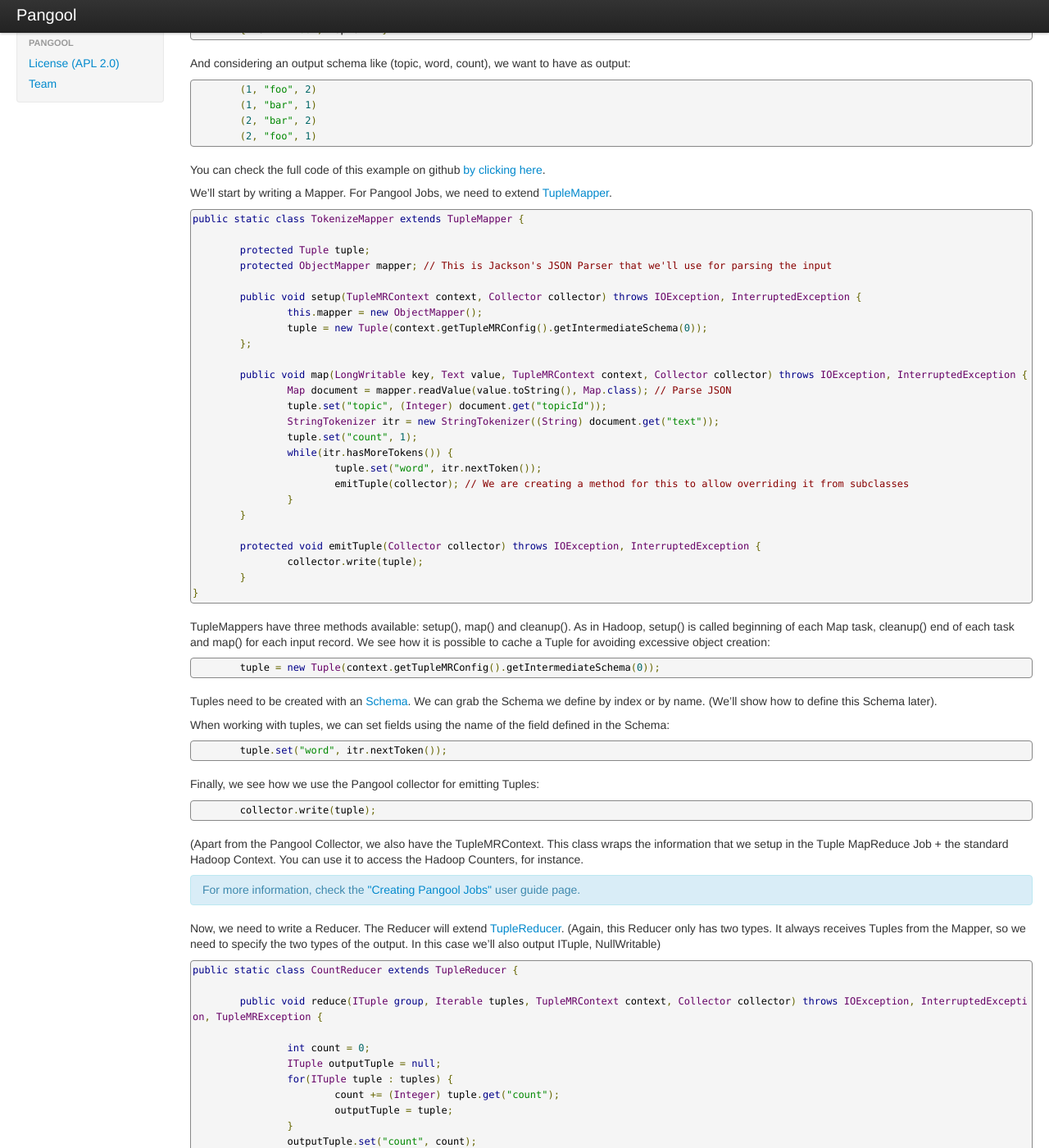
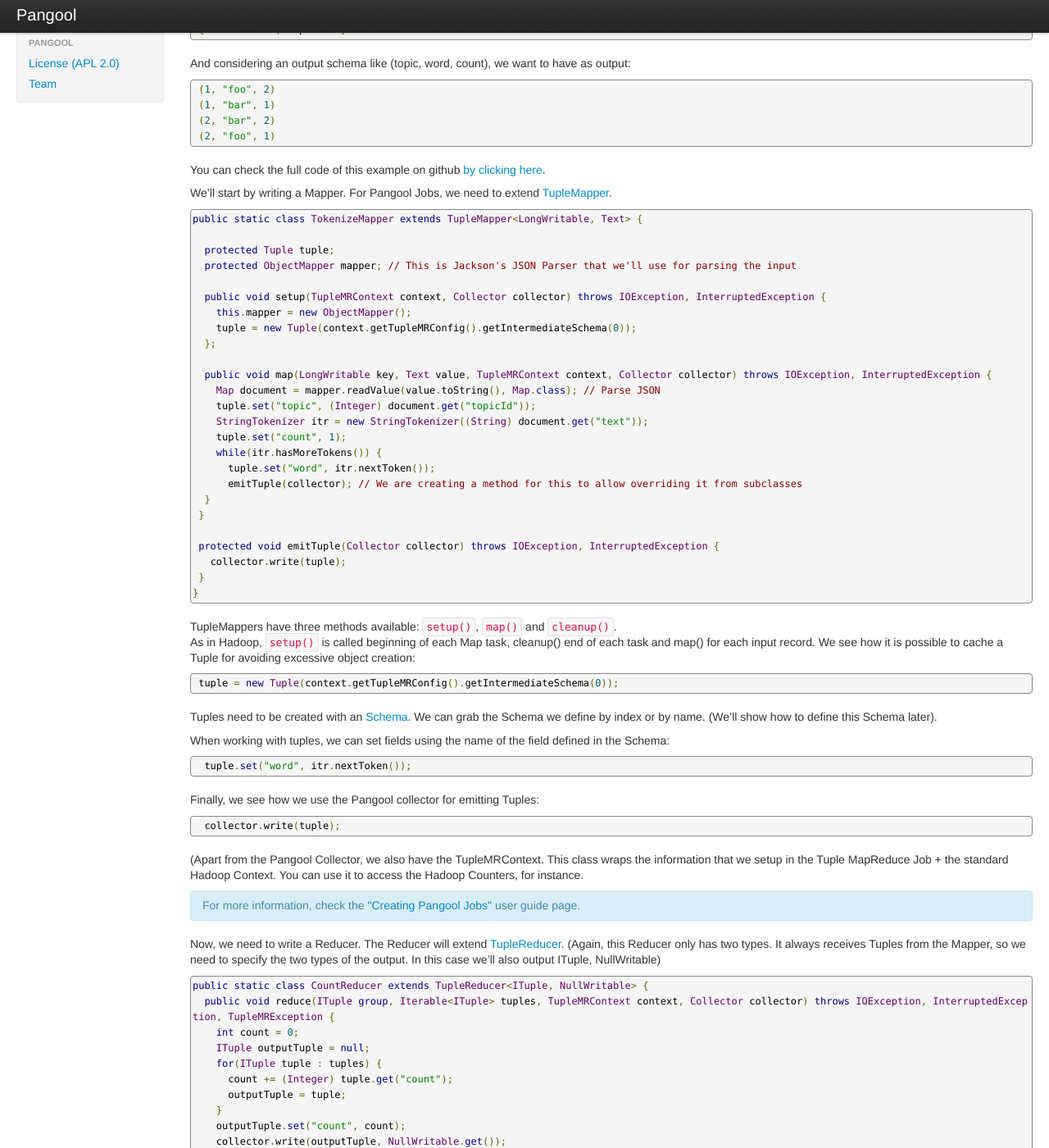
Before and after one commit to datasalt/pangool, a Jekyll site: the page built from introduction.html, in a window 1280 px wide and 1400 px high, scrolled down 667 px. Shown: the whole window at 82% size. Built offline with Jekyll 4.4.1, drawn with Linux system fonts in a browser that asks for light colours; nearby versions of some CDN libraries; Markdown is read by kramdown in place of the engine named in the settings.

Commit message:
fixed formatting in introduction

```diff
--- a/introduction.html
+++ b/introduction.html
@@ -63,7 +63,7 @@
 </p>
 
 <pre class="prettyprint" id="java">
-public static class TokenizeMapper extends TupleMapper<LongWritable, Text> {
+public static class TokenizeMapper extends TupleMapper&lt;LongWritable, Text&gt; {
 
   protected Tuple tuple;
   protected ObjectMapper mapper; // This is Jackson's JSON Parser that we'll use for parsing the input
@@ -91,8 +91,8 @@
 </pre>
 
 <p>
-TupleMappers have three methods available: setup(), map() and cleanup().
-As in Hadoop, setup() is called beginning of each Map task, cleanup() end of each task and map() for each input record.
+TupleMappers have three methods available: <code>setup()</code>, <code>map()</code> and <code>cleanup()</code>.<br>
+As in Hadoop, <code>setup()</code> is called beginning of each Map task, cleanup() end of each task and map() for each input record.
 We see how it is possible to cache a Tuple for avoiding excessive object creation:
 </p>
 
@@ -134,10 +134,8 @@
 </p>
 
 <pre class="prettyprint" id="java">
-public static class CountReducer extends TupleReducer<ITuple, NullWritable> {
-
-	public void reduce(ITuple group, Iterable<ITuple> tuples, TupleMRContext context, Collector collector) throws IOException, InterruptedException, TupleMRException {
-
+public static class CountReducer extends TupleReducer&lt;ITuple, NullWritable&gt; {
+  public void reduce(ITuple group, Iterable&lt;ITuple&gt; tuples, TupleMRContext context, Collector collector) throws IOException, InterruptedException, TupleMRException {
     int count = 0;
     ITuple outputTuple = null;
     for(ITuple tuple : tuples) {
```
Also changed, not shown: introduction_2.html (+4 -4 lines), introduction_3.html (+5 -6 lines). Lines whose indentation alone changed are shown as unchanged.
